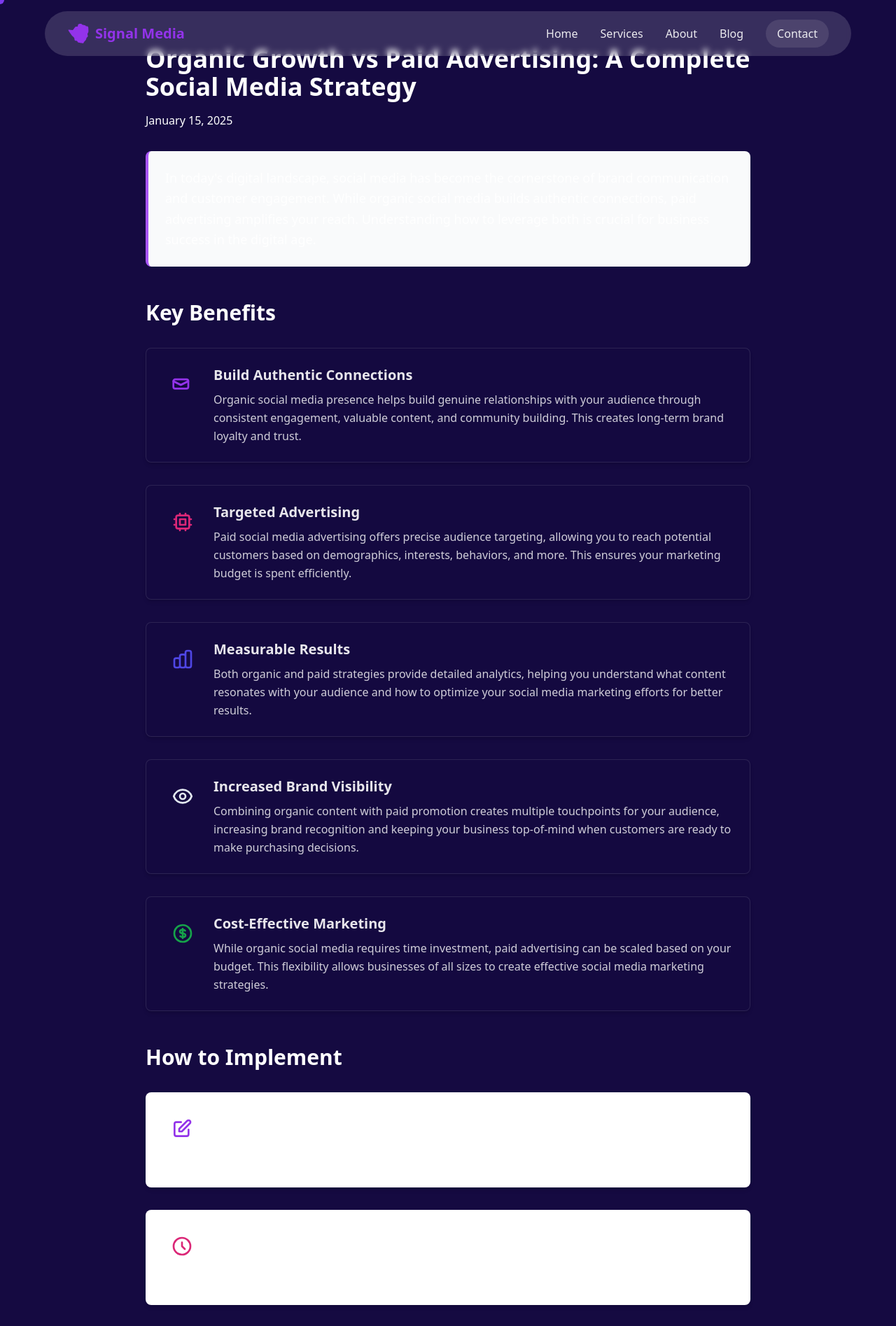
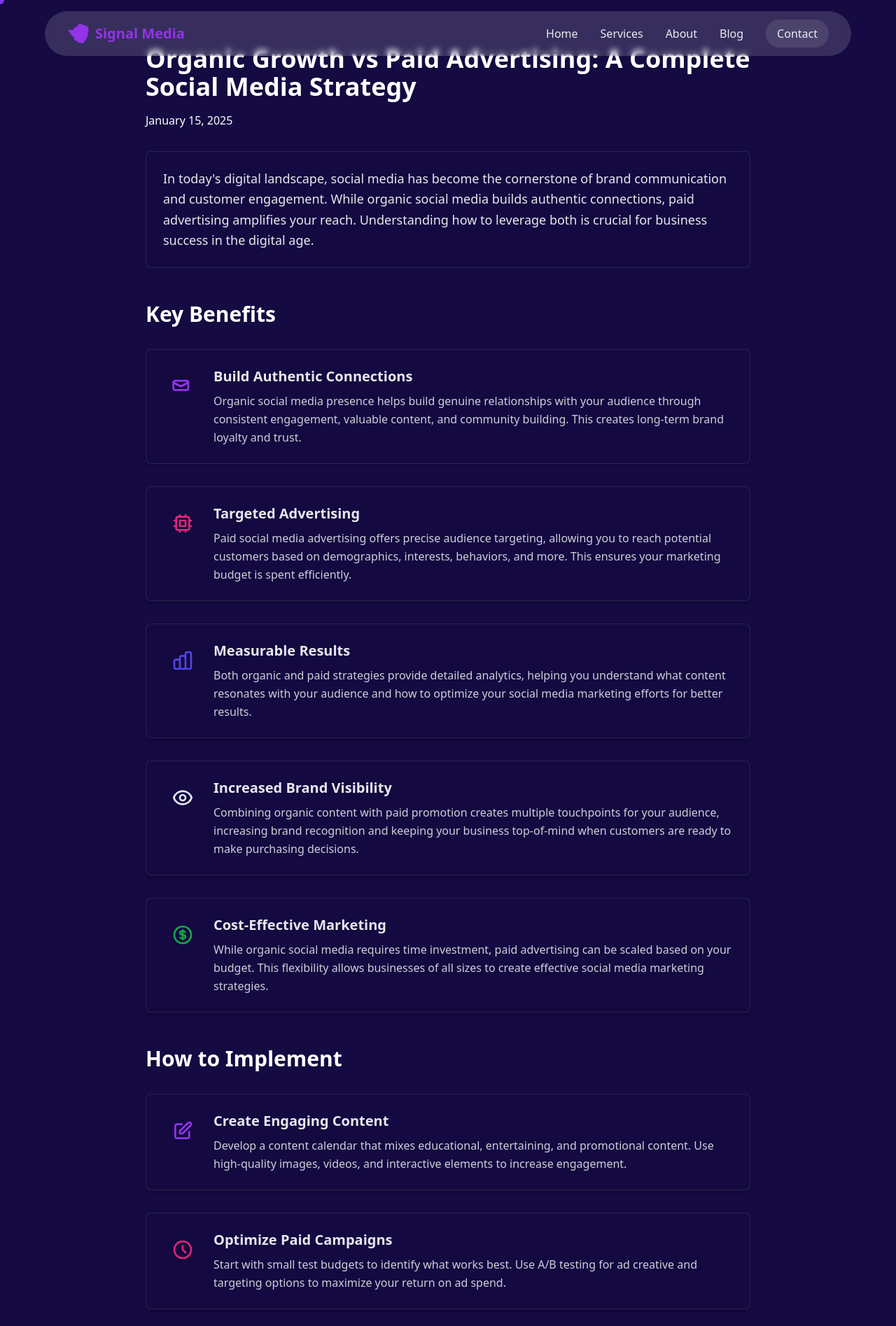
Before and after one commit to alaricjames/signal-media-project, a React (Vite) app: page /blog/social-media-marketing-strategy in a window 1280 px wide. Shown: the top 1895 px of the page at 70% size. Built offline with nearby package versions, Linux system fonts and the light colour scheme.

Commit message:
final try

```diff
--- a/src/pages/BlogPost.jsx
+++ b/src/pages/BlogPost.jsx
@@ -26,7 +26,10 @@ const BlogPost = () => {
       <p className="text-gray-600 mb-8">{post.date}</p>
 
       <div className="prose lg:prose-xl">
-        <p className="text-lg leading-relaxed text-gray-700 mb-12 bg-gray-50 p-6 rounded-lg border-l-4 border-purple-500">
+        <p
+          style={{ backgroundColor: 'rgba(21, 10, 65, 0.3)' }}
+          className="text-lg leading-relaxed text-white/90 mb-12 p-6 rounded-lg border border-white/10"
+        >
           {post.content.intro}
         </p>
 
@@ -69,9 +72,13 @@ const BlogPost = () => {
         <h2 className="text-3xl font-bold mb-8 text-gray-900">How to Implement</h2>
         <div className="grid gap-8">
           {post.content.howTo.map((step, index) => (
-            <div key={index} className="bg-white rounded-lg shadow-md p-6 flex items-start space-x-4 hover:shadow-lg transition-shadow">
+            <div
+              key={index}
+              style={{ backgroundColor: 'rgba(21, 10, 65, 0.3)' }}
+              className="rounded-lg shadow-md p-6 flex items-start space-x-4 hover:shadow-lg transition-shadow border border-white/10"
+            >
               <div className="flex-shrink-0">
-                <div className={`p-3 bg-${step.icon.color}-100 rounded-lg`}>
+                <div className={`p-3 bg-${step.icon.color}-100/10 rounded-lg`}>
                   <svg
                     className={`h-8 w-8 text-${step.icon.color}-600`}
                     fill="none"
@@ -91,8 +98,8 @@ const BlogPost = () => {
                 </div>
               </div>
               <div>
-                <h3 className="text-xl font-bold mb-2 text-gray-900">{step.title}</h3>
-                <p className="text-gray-700 leading-relaxed">{step.description}</p>
+                <h3 className="text-xl font-bold mb-2 text-white/90">{step.title}</h3>
+                <p className="text-white/80 leading-relaxed">{step.description}</p>
               </div>
             </div>
           ))}
```
